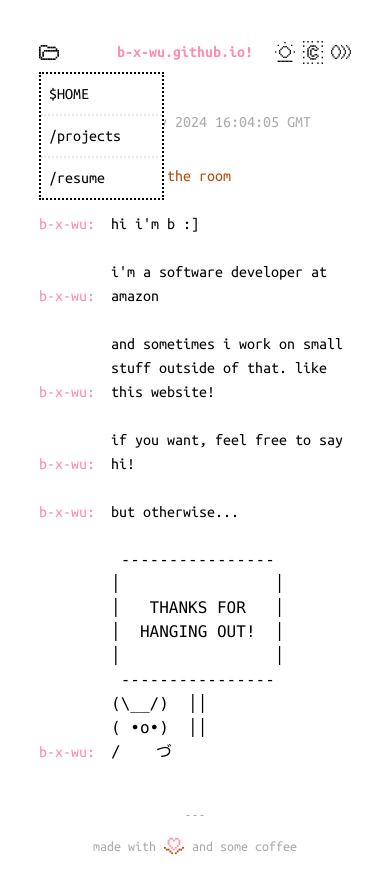
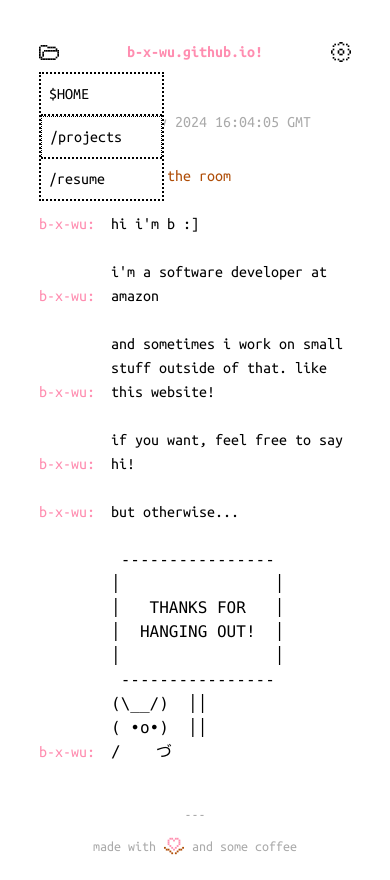
Before and after one commit to b-x-wu/b-x-wu.github.io, a React app: page / in a window 390 px wide. Both pictures are taken after a click on the button 78 px from the left and 52 px from the top of the page. Built offline with nearby package versions, Linux system fonts and the light colour scheme.

Commit message:
feat: add config menu

```diff
--- a/src/components/layout/Header.tsx
+++ b/src/components/layout/Header.tsx
@@ -19,6 +19,9 @@ const Header: React.FC<HeaderProps> = ({
     isReducedMotionMode,
 }) => {
     const [ isNavbarOpen, setIsNavbarOpen ] = useState<boolean>(false);
+    const [ isConfigMenuOpen, setIsConfigMenuOpen ] = useState<boolean>(false);
+    const configMenuButtonRef = useRef<HTMLButtonElement>(null);
+    const configMenuRef = useRef<HTMLDivElement>(null);
     const navbarRef = useRef<HTMLButtonElement>(null);
 
     useEffect(() => {
@@ -36,63 +39,72 @@ const Header: React.FC<HeaderProps> = ({
         return () => document.removeEventListener('click', handleClick);
     }, []);
 
+    useEffect(() => {
+        if (configMenuButtonRef.current === null || configMenuRef.current === null) {
+            return;
+        }
+
+        const handleClick = (event: Event) => {
+            if (
+                !configMenuButtonRef.current?.contains(event.target as Node)
+                    && !configMenuRef.current?.contains(event.target as Node)
+            ) {
+                setIsConfigMenuOpen(false);
+            }
+        };
+
+        document.addEventListener('click', handleClick);
+        return () => document.removeEventListener('click', handleClick);
+    }, []);
+
     const handleNavbarLinkClick = (event: React.MouseEvent) => {
         event.stopPropagation();
         setIsNavbarOpen(false);
     };
 
-    const darkModeButtonComponent = (
-        <button onClick={ onToggleDarkMode }>
-            { isDarkMode
+    const darkModeIcon = isDarkMode
         ? (
             <div
                 className='bg-text h-full w-5 bg-clip-[url(/static/icons/dark-mode.svg)]'
-                        aria-describedby='Set light mode'
+                aria-description='Set light mode'
+                title='Set light mode'
             />
         ) : (
             <div
                 className='bg-text h-full w-5 bg-clip-[url(/static/icons/light-mode.svg)]'
-                        aria-describedby='Set dark mode'
+                aria-description='Set dark mode'
+                title='Set dark mode'
             />
-                )
-            }
-        </button>
         );
 
-    const highContrastButtonComponent = (
-        <button onClick={ onToggleHighContrastMode }>
-            { isHighContrastMode
+    const highContrastModeIcon = isHighContrastMode
         ? (
             <div
                 className='bg-text h-full w-5 bg-clip-[url(/static/icons/high-contrast.svg)]'
-                        aria-describedby='Set low contrast mode'
+                aria-description='Set low contrast mode'
+                title='Set low contrast mode'
             />
         ) : (
             <div
                 className='bg-text h-full w-5 bg-clip-[url(/static/icons/low-contrast.svg)]'
-                        aria-describedby='Set high contrast mode'
+                aria-description='Set high contrast mode'
+                title='Set high contrast mode'
             />
-                )
-            }
-        </button>
         );
 
-    const reducedMotionButtonComponent = (
-        <button onClick={ onToggleReducedMotionMode }>
-            { isReducedMotionMode
+    const reducedMotionModeIcon = isReducedMotionMode
         ? (
             <div
                 className='bg-text h-full w-5 bg-clip-[url(/static/icons/reduced-motion.svg)]'
-                        aria-describedby='Turn off reduced motion mode'
+                aria-description='Turn off reduced motion mode'
+                title='Turn off reduced motion mode'
             />
         ) : (
             <div
                 className='bg-text h-full w-5 bg-clip-[url(/static/icons/no-reduced-motion.svg)]'
-                        aria-describedby='Set reduced motion mode'
+                aria-description='Set reduced motion mode'
+                title='Set reduced motion mode'
             />
-                )
-            }
-        </button>
         );
 
     return (
@@ -104,32 +116,56 @@ const Header: React.FC<HeaderProps> = ({
                 <Link className='h-fit hover:underline hover:underline-offset-2' to='/projects'>/projects</Link>
                 <Link className='h-fit hover:underline hover:underline-offset-2' to='/resume'>/resume</Link>
                 <div className='flex grow flex-row justify-end gap-x-2'>
-                    { darkModeButtonComponent }
-                    { highContrastButtonComponent }
-                    { reducedMotionButtonComponent }
+                    <button onClick={ onToggleDarkMode }>{ darkModeIcon }</button>
+                    <button onClick={ onToggleHighContrastMode }>{ highContrastModeIcon }</button>
+                    <button onClick={ onToggleReducedMotionMode }>{ reducedMotionModeIcon }</button>
                 </div>
             </div>
             <div className="flex flex-row justify-between md:hidden">
-                <button className='basis-1/4' ref={ navbarRef } onClick={ () => setIsNavbarOpen(!isNavbarOpen) }>
+                <div className='basis-1/4'>
+                    <button
+                        className='block h-full'
+                        ref={ navbarRef }
+                        onClick={ () => setIsNavbarOpen(!isNavbarOpen) }
+                        title={ isNavbarOpen ? 'Close navigation menu' : 'Open navigation menu' }
+                    >
                         { isNavbarOpen
                             ? (
                                 <div
                                     className='bg-text h-full w-5 bg-clip-[url(/static/icons/open-folder.svg)]'
-                                aria-describedby='Close navigation menu'
+                                    aria-description='Close navigation menu'
                                 />
                             ) : (
                                 <div
                                     className='bg-text h-full w-5 bg-clip-[url(/static/icons/closed-folder.svg)]'
-                                aria-describedby='Open navigation menu'
+                                    aria-description='Open navigation menu'
                                 />
                             )
                         }
                     </button>
-                <Link className='text-primary h-fit basis-1/2 font-bold' to='/'>b-x-wu.github.io!</Link>
-                <div className='flex basis-1/4 flex-row justify-end gap-x-2'>
-                    { darkModeButtonComponent }
-                    { highContrastButtonComponent }
-                    { reducedMotionButtonComponent }
+                </div>
+                <Link className='text-primary h-fit basis-1/2 text-center font-bold' to='/'>b-x-wu.github.io!</Link>
+                <div className='basis-1/4'>
+                    <button
+                        className='ml-auto block h-full'
+                        ref={ configMenuButtonRef }
+                        onClick={ () => setIsConfigMenuOpen(!isConfigMenuOpen) }
+                        title={ isConfigMenuOpen ? 'Close configuration menu' : 'Open configuration menu' }
+                    >
+                        { isConfigMenuOpen
+                            ? (
+                                <div
+                                    className='bg-text h-full w-5 bg-clip-[url(/static/icons/config-menu-open.svg)]'
+                                    aria-description='Close navigation menu'
+                                />
+                            ) : (
+                                <div
+                                    className='bg-text h-full w-5 bg-clip-[url(/static/icons/config-menu-closed.svg)]'
+                                    aria-description='Open navigation menu'
+                                />
+                            )
+                        }
+                    </button>
                 </div>
             </div>
             <div
@@ -137,9 +173,28 @@ const Header: React.FC<HeaderProps> = ({
                     ? 'bg-background border-text absolute z-50 my-2 flex w-2/5 flex-col space-y-0 border-2 border-dotted align-middle'
                     : 'hidden' }
             >
-                <Link onClick={ handleNavbarLinkClick } to='/' className='border-b-2 border-dotted p-2'>$HOME</Link>
-                <Link onClick={ handleNavbarLinkClick } to='/projects' className='border-b-2 border-dotted p-2'>/projects</Link>
+                <Link onClick={ handleNavbarLinkClick } to='/' className='border-text border-b-2 border-dotted p-2'>$HOME</Link>
+                <Link onClick={ handleNavbarLinkClick } to='/projects' className='border-text border border-b-2 border-dotted p-2'>/projects</Link>
                 <Link onClick={ handleNavbarLinkClick } to='/resume' className='p-2'>/resume</Link>
+            </div>
+            <div
+                className={ isConfigMenuOpen
+                    ? 'bg-background border-text absolute right-0 z-50 my-2 flex w-11/12 flex-col space-y-0 border-2 border-dotted align-middle'
+                    : 'hidden' }
+                ref={ configMenuRef }
+            >
+                <div className='border-text flex cursor-pointer flex-row items-center gap-x-2 border-b-2 border-dotted p-2' onClick={ onToggleDarkMode }>
+                    <div className='h-5'>{ darkModeIcon }</div>
+                    <div>{ isDarkMode ? 'Toggle light mode' : 'Toggle dark mode' }</div>
+                </div>
+                <div className='border-text flex cursor-pointer flex-row items-center gap-x-2 border-b-2 border-dotted p-2' onClick={ onToggleHighContrastMode }>
+                    <div className='h-5'>{ highContrastModeIcon }</div>
+                    <div>{ isHighContrastMode ? 'Toggle high contrast mode off' : 'Toggle high contrast mode on' }</div>
+                </div>
+                <div className='flex cursor-pointer flex-row items-center gap-x-2 p-2' onClick={ onToggleReducedMotionMode }>
+                    <div className='h-5'>{ reducedMotionModeIcon }</div>
+                    <div>{ isReducedMotionMode ? 'Toggle reduced motion mode off' : 'Toggle reduced motion mode on' }</div>
+                </div>
             </div>
         </div>
     );
```
Also changed, not shown: public/static/icons/config-menu-closed.svg (added), public/static/icons/config-menu-open.svg (added). Lines whose indentation alone changed are shown as unchanged.
